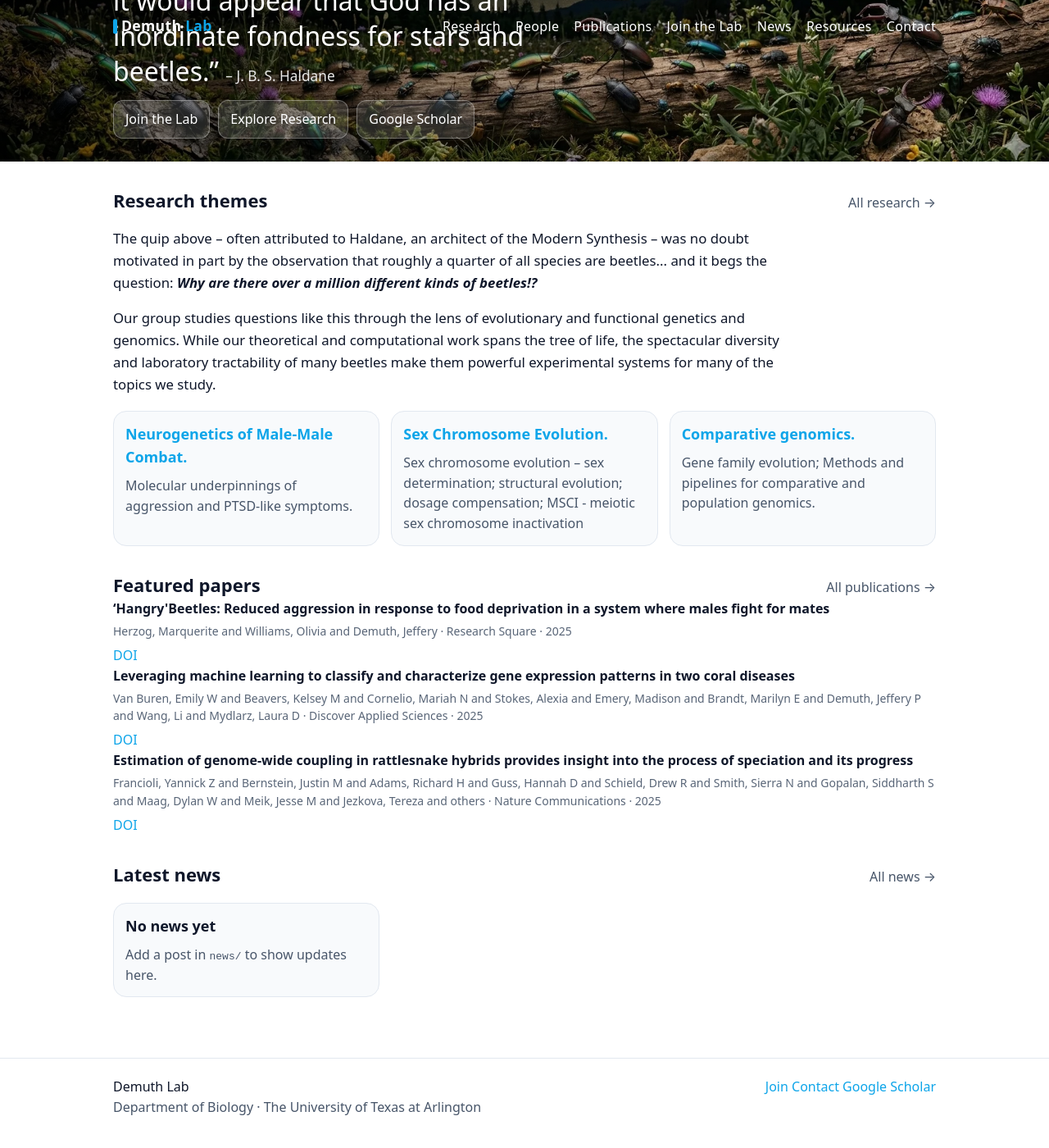
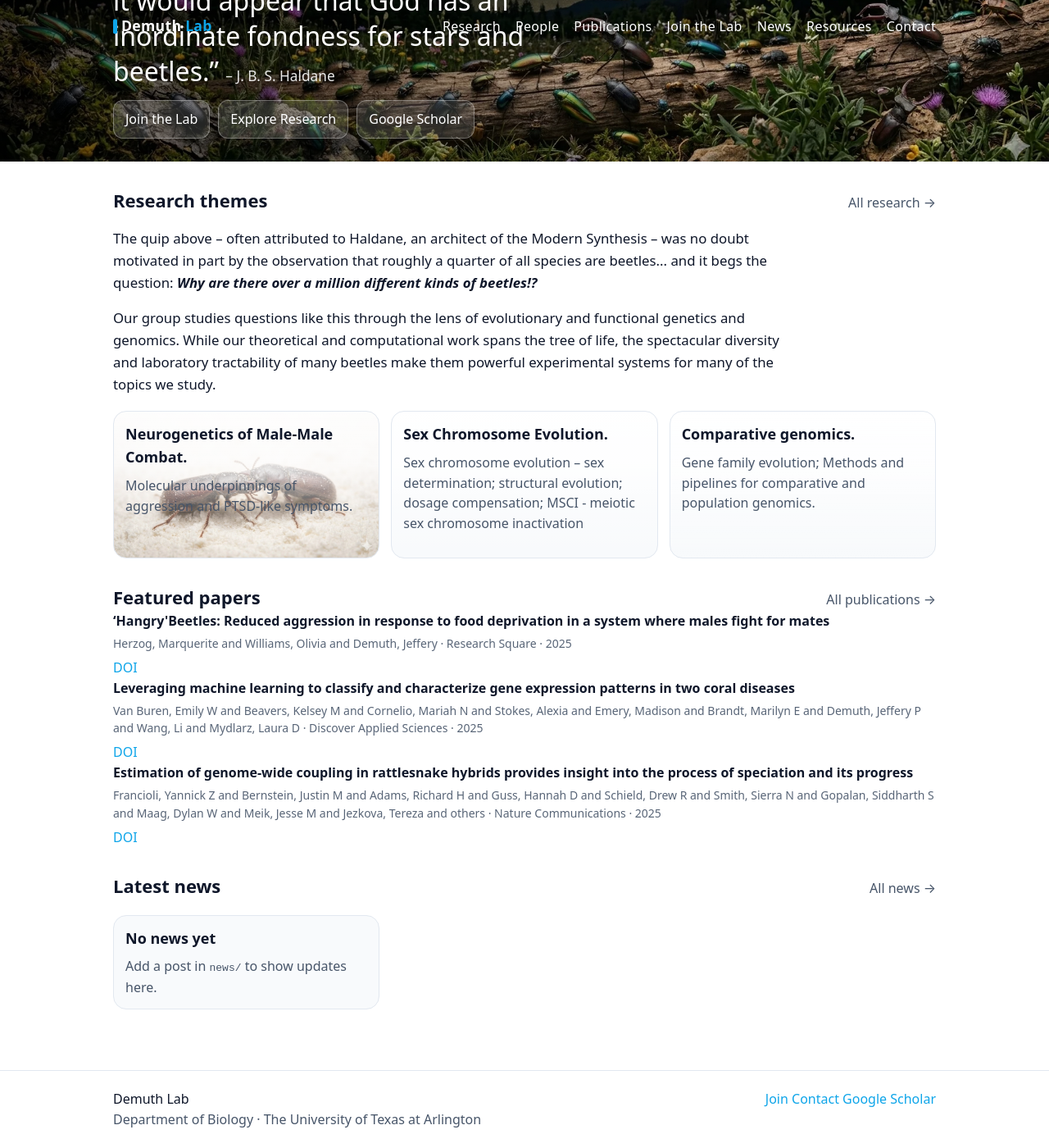
Before and after one commit to demuth-lab/demuth-lab.github.io, a Jekyll site: the page built from index.md, in a window 1280 px wide and 1400 px high, scrolled down 184 px. Shown: the whole window at 82% size. Built offline with Jekyll 4.4.1, drawn with Linux system fonts in a browser that asks for light colours.

Commit message:
Update main.css

```diff
--- a/assets/css/main.css
+++ b/assets/css/main.css
@@ -326,6 +326,54 @@ a:hover{
   display:grid;
   grid-template-columns:1fr 1fr;
   gap:14px;
+}
+
+.card-image{
+  position:relative;
+  overflow:hidden;
+  min-height:180px;
+  color:var(--fg);
+
+  background-image:
+    linear-gradient(
+      to bottom,
+      rgba(255,255,255,0.95) 0%,
+      rgba(255,255,255,0.85) 35%,
+      rgba(255,255,255,0.35) 65%,
+      rgba(255,255,255,0.0) 100%
+    ),
+    var(--card-img);
+
+  background-size:cover;
+  background-position:bottom center;
+
+  transition:transform .35s ease;
+}
+
+/* Zoom effect on cards */
+.card-image::before{
+  content:"";
+  position:absolute;
+  inset:0;
+
+  background-image:var(--card-img);
+  background-size:cover;
+  background-position:bottom center;
+
+  transform:scale(1);
+  transition:transform .45s ease;
+
+  z-index:-1;
+}
+
+.card-image:hover::before{
+  transform:scale(1.06);
+}
+
+.card-image h3,
+.card-image p{
+  position:relative;
+  z-index:2;
 }
 
 /* =========================
```
